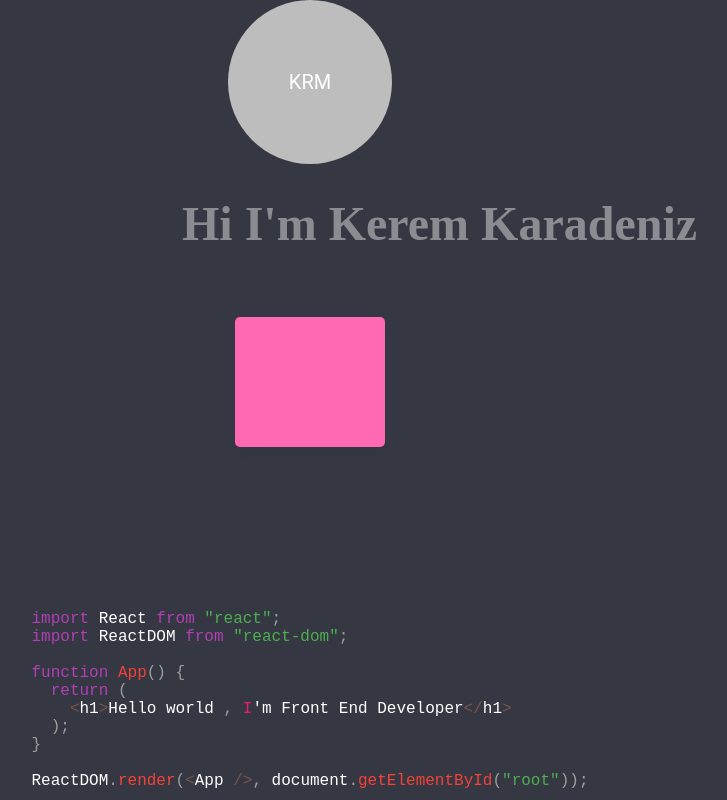
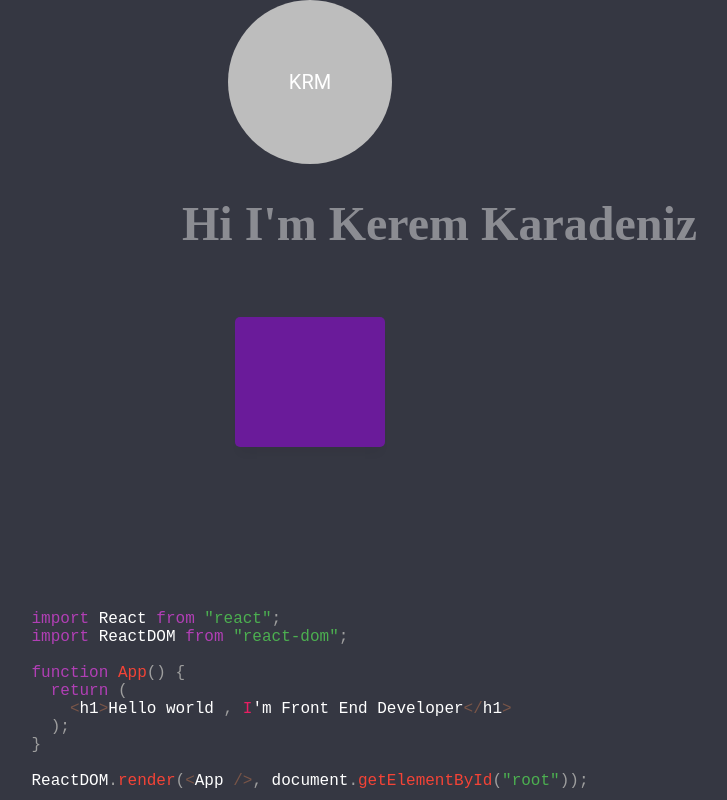
Before and after one commit to keremkaradenzz/react-my-portfolio, a React (Create React App) app: page / in a window 1280 px wide. Shown: the whole page, without its empty margins (330-1057 px from the left). Built offline with nearby package versions, Linux system fonts and the light colour scheme.

Commit message:
added  software image for card group

```diff
--- a/src/components/Card/Card.js
+++ b/src/components/Card/Card.js
@@ -18,10 +18,10 @@ export default function Card() {
   const { size, ...rest } = useSpring({
     ref: springApi,
     config: config.stiff,
-    from: { size: '20%', background: 'hotpink' },
+    from: { size: '20%', background: '#6a1b9a' },
     to: {
       size: open ? '100%' : '20%',
-      background: open ? 'white' : 'hotpink',
+      background: open ? 'white' : '#6a1b9a',
     },
   })
 
@@ -42,6 +42,7 @@ export default function Card() {
 
   return (
     <div className="wrapper">
+
       <animated.div
         style={{ ...rest, width: size, height: size }}
         className="container"
@@ -52,6 +53,7 @@ export default function Card() {
             style={{ ...style}}
           >
               {item.name}
+             <img src={item.icon} alt='kerem_karadeniz_icon'/>
               </animated.div>
         ))}
       </animated.div>
--- a/src/components/Card/styles.css
+++ b/src/components/Card/styles.css
@@ -1,3 +1,4 @@
+@import url('https://fonts.googleapis.com/css2?family=Kalam&display=swap');
 .wrapper {
     padding: 20px;
     width: 500px;
@@ -6,6 +7,9 @@
     align-items: center;
     justify-content: center;
     color: slategrey;
+    font-family: 'Kalam', cursive;
+    font-style: normal;
+    font-size: 18px;
   }
 
   .container {
@@ -28,3 +32,7 @@
     border-radius: 5px;
     will-change: transform, opacity;
   }
+  img{
+    width: 100px;
+    height:105px
+  }
--- a/src/data.js
+++ b/src/data.js
@@ -4,48 +4,56 @@ export default [
       name: 'JavaScript',
       description: '#a8edea → #fed6e3',
       css: 'linear-gradient(135deg, #a8edea 0%, #fed6e3 100%)',
+      icon:'https://upload.wikimedia.org/wikipedia/commons/thumb/9/99/Unofficial_JavaScript_logo_2.svg/225px-Unofficial_JavaScript_logo_2.svg.png',
       height: 200,
     },
     {
       name: 'React',
       description: '#f5f7fa → #c3cfe2',
       css: 'fa-brands fa-html5',
+      icon:'https://encrypted-tbn0.gstatic.com/images?q=tbn:ANd9GcQD2YzdKQRkA5d4SVWaMONwozCvS13LOUJneBclmWBlmPsoOygclmfRtHBWtu6KnMQfC3A&usqp=CAU',
       height: 400,
     },
     {
       name: 'React Native',
       description: '#f5f7fa → #c3cfe2',
       css: 'fa-brands fa-html5',
+      icon:'https://encrypted-tbn0.gstatic.com/images?q=tbn:ANd9GcQD2YzdKQRkA5d4SVWaMONwozCvS13LOUJneBclmWBlmPsoOygclmfRtHBWtu6KnMQfC3A&usqp=CAU',
       height: 400,
     },
     {
       name: 'TypeScript',
       description: '#f5f7fa → #c3cfe2',
       css: 'fa-brands fa-html5',
+      icon:'https://miro.medium.com/max/816/1*mn6bOs7s6Qbao15PMNRyOA.png',
       height: 400,
     },
     {
       name: 'Ember',
       description: '#f5f7fa → #c3cfe2',
       css: 'fa-brands fa-html5',
+      icon:'https://cms-assets.tutsplus.com/legacy-courses/CRS-43.png',
       height: 400,
     },
     {
       name: 'HTML5',
       description: '#f5f7fa → #c3cfe2',
       css: 'fa-brands fa-html5',
+      icon:'https://encrypted-tbn0.gstatic.com/images?q=tbn:ANd9GcQpngGRjYX1ca7qAADU3K6eGLj7ShQE3L2otdzfryl_Y9Ht2QRoQKYQbsXd36XIxMbYOw0&usqp=CAU',
       height: 400,
     },
     {
       name: 'CSS3',
       description: '#f5f7fa → #c3cfe2',
       css: 'fa-brands fa-html5',
+      icon:'https://zinzinzibidi.com/Areas/web_tasarim/Content/img/css3-logo.png',
       height: 400,
     },
     {
-      name: 'SCSS',
+      name: 'SASS',
       description: '#f5f7fa → #c3cfe2',
       css: 'fa-brands fa-html5',
+      icon:'https://upload.wikimedia.org/wikipedia/commons/thumb/9/96/Sass_Logo_Color.svg/1200px-Sass_Logo_Color.svg.png',
       height: 400,
     },
   ]
```
